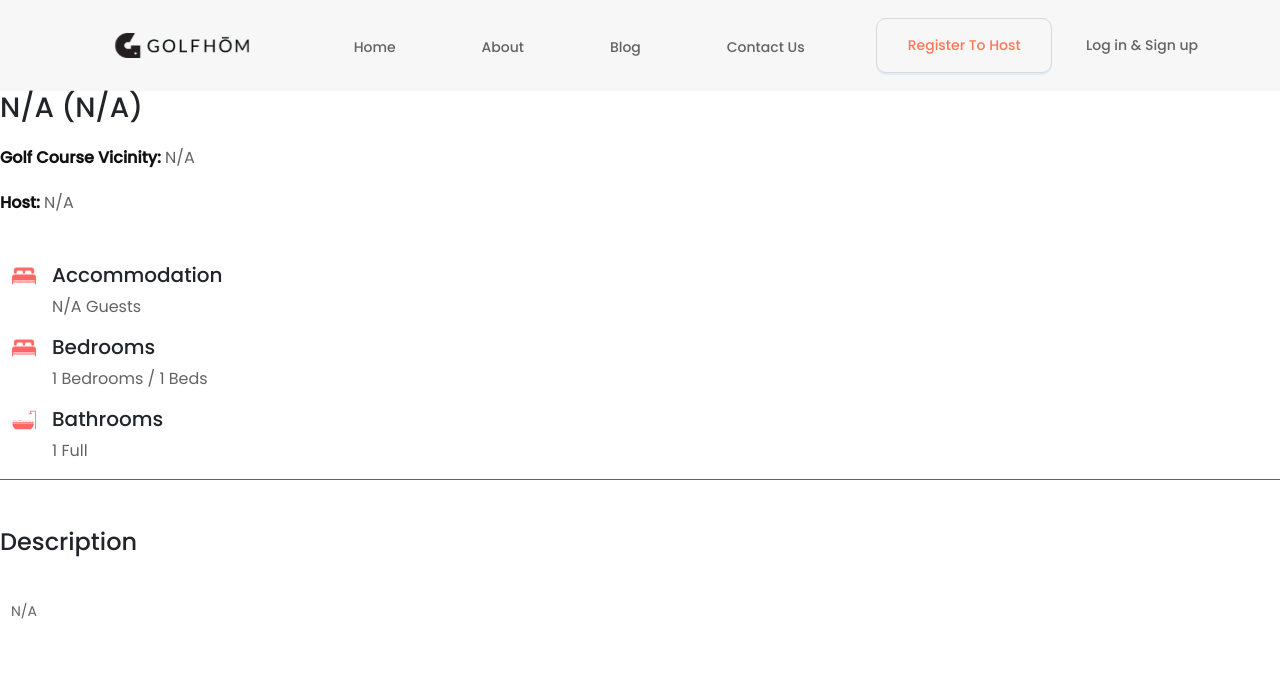
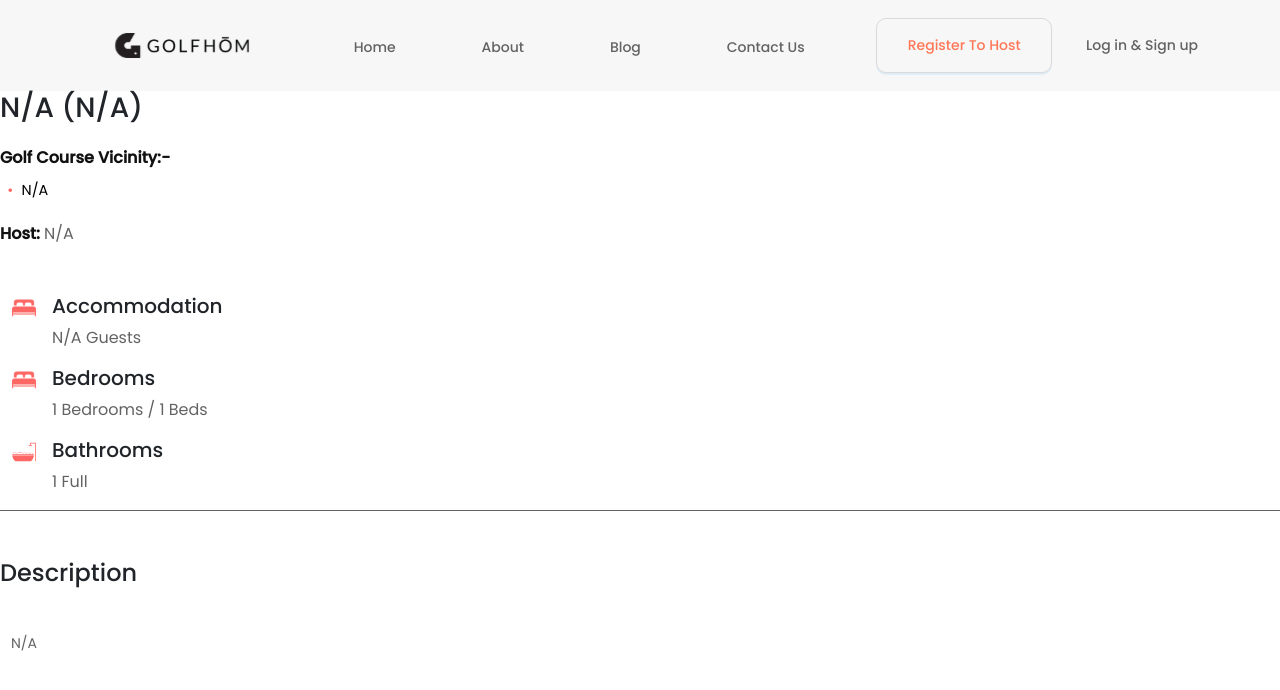
Before and after one commit to Suryavanshi-Ventures/Golfhom-Frontend, a Next.js app: page /search/tab_content_overview in a window 1280 px wide. Shown: the top 690 px of the page. Built offline with nearby package versions, Linux system fonts and the light colour scheme.

Commit message:
worked in golf modal in tab_content-overview

```diff
--- a/src/pages/search/[view_property_name]/success.js
+++ b/src/pages/search/[view_property_name]/success.js
@@ -6,7 +6,6 @@ import Checkout2Css from "../../../styles/Checkout2.module.css";
 import Head from "next/head";
 import { useRouter } from "next/router";
 import moment from "moment";
-import { ArrowRightOutlined } from "@ant-design/icons";
 
 const Success = () => {
   const UrlParams = useRouter();
--- a/src/pages/search/tab_content_overview.js
+++ b/src/pages/search/tab_content_overview.js
@@ -2,7 +2,7 @@ import ViewPropertyCss from "../../styles/ViewProperty.module.css";
 import { Col, Row } from "react-bootstrap";
 import ViewPropBedIcon from "../../../public/images/vector/bed.svg";
 import ViewPropBathroomIcon from "../../../public/images/vector/bathroom_icon.svg";
-import { Input } from "antd";
+import { Button, Input, Modal } from "antd";
 const { TextArea } = Input;
 import Image from "next/image";
 import axios from "axios";
@@ -32,28 +32,77 @@ const TabContentOverview = (PropData) => {
     };
   }, [PropData?.data?.latitude, PropData?.data?.longitude]);
 
+  // DATA MODAL
+
+  const [modalOpen, setModalOpen] = useState(false);
+  const [golfCourseDataModal, setGolfCourseDataModal] = useState(null);
+
+  const showModal = (data) => {
+    setGolfCourseDataModal(data);
+    console.log("props", data);
+    setModalOpen(true);
+  };
+  const handleOk = () => {
+    setModalOpen(false);
+  };
+  const handleCancel = () => {
+    setModalOpen(false);
+  };
+
+
   return (
     <>
       <main className={ViewPropertyCss.tabOverviewSection}>
         <h3 className={ViewPropertyCss.tabOverviewPropHeading}>
           {PropData.data?.name ? PropData.data?.name : "N/A"}{" "}
-          {`(${
-            PropData?.data?.externalPropertyType
-              ? PropData?.data?.externalPropertyType
-              : "N/A"
-          })`}
+          {`(${PropData?.data?.externalPropertyType
+            ? PropData?.data?.externalPropertyType
+            : "N/A"
+            })`}
         </h3>
         <div className={ViewPropertyCss.host_name_div}>
           <span className={ViewPropertyCss.owner_name}>
-            Golf Course Vicinity:{" "}
+            Golf Course Vicinity:-{" "}
           </span>{" "}
           <span className={ViewPropertyCss.owner_name_text}>
             <span className={ViewPropertyCss.more_golfcourse_name_text}>
-              {GolfCourseData.map((data, index) =>
-                data.club_name ? data.club_name : "N/A"
-              )
-                .splice(0, 5)
-                .join(",  ")}
+              <ul className={ViewPropertyCss.list_bullet}>
+                {GolfCourseData.slice(0, 5).map((data, index) => (
+                  <li onClick={() => showModal(data)} key={index}>
+                    {data.club_name ? data.club_name : "N/A"}</li>
+                ))}
+              </ul>
+              <Modal
+                title=" "
+                open={modalOpen}
+                onOk={handleOk}
+                onCancel={handleCancel}
+                footer={[
+                  <Button key="submit" className={ViewPropertyCss.modal_ok_button} onClick={handleOk}>
+                    OK
+                  </Button>,
+                ]}
+              >
+                {golfCourseDataModal ? (
+                  <Row className={ViewPropertyCss.modal_data_parent_div}>
+                    <Col md={6}>
+                      <p className={ViewPropertyCss.club_detail}>Club Name: {golfCourseDataModal.club_name}</p>
+                      <p className={ViewPropertyCss.club_detail_member}>Address: {golfCourseDataModal.address}</p>
+                      <p className={ViewPropertyCss.club_detail_member}>City: {golfCourseDataModal.city}</p>
+                      <p className={ViewPropertyCss.club_detail_member}>State: {golfCourseDataModal.state}</p>
+                      <p className={ViewPropertyCss.club_detail_member}>Country: {golfCourseDataModal.country}</p>
+                    </Col>
+
+                    <Col md={6}>
+                      <p className={ViewPropertyCss.club_detail_member}>Club Membership: {golfCourseDataModal.club_membership}</p>
+                      <p className={ViewPropertyCss.club_detail_member}>Email: {golfCourseDataModal.email_address}</p>
+                      <p className={ViewPropertyCss.club_detail_member}>Phone: {golfCourseDataModal.phone}</p>
+                      <p className={ViewPropertyCss.club_detail_member}>Number of Hole: {golfCourseDataModal.number_of_holes}</p>
+                      <p className={ViewPropertyCss.club_detail_member}>Website: {golfCourseDataModal.website}</p>
+                    </Col>
+                  </Row>
+                ) : null}
+              </Modal>
             </span>
           </span>
         </div>
--- a/src/styles/Checkout2.module.css
+++ b/src/styles/Checkout2.module.css
@@ -1,6 +1,4 @@
 .grand {
-  display: flex;
-  justify-content: center;
   padding: 50px 0px;
 }
 
@@ -9,7 +7,7 @@
   width: 70%;
 }
 
-.gifParent {
+.gifParent, .grand {
   display: flex;
   justify-content: center;
 }
--- a/src/styles/Home.module.css
+++ b/src/styles/Home.module.css
@@ -11,7 +11,6 @@
   left: 0;
   width: 100%;
   height: 100%;
-  /* background-color: rgba(0, 0, 0, 0.5); */
 }
 
 .videoPlay {
@@ -30,7 +29,6 @@
 
 .inner_icon_container {
   position: relative;
-  /* bottom: 6px; */
 }
 
 .search_bar_main_container {
@@ -47,14 +45,12 @@
   background-color: var(--white-background);
   border-radius: 15px;
   width: 100%;
-  /* max-width: 1220px; */
 }
 
 .searchBar {
   padding: 1rem;
   padding-right: 0px;
   border-radius: 15px;
-  /* width: 100%; */
   background: var(--white-font-color);
   min-height: 130px;
 }
@@ -63,7 +59,6 @@
 .search_cols_45 {
   display: flex;
   align-items: center;
-  /* min-height: 80px; */
   border-right: 2px dashed var(--dash-border-color);
 }
 
@@ -831,7 +826,6 @@
     max-width: 360px;
   }
   .search_bar_main_container {
-    /* padding-top: 8rem; */
     padding-left: 3rem;
     top: 155px;
     padding-right: 3rem;
--- a/src/styles/ViewProperty.module.css
+++ b/src/styles/ViewProperty.module.css
@@ -891,6 +891,49 @@
   color: var(--light-font-color);
 }
 
+.list_bullet {
+  list-style-type: none;
+  padding-left: 1.5em;
+  margin-top: 10px;
+  color: var(--black-btn-color);
+  font-weight: 400;
+  font-size: 0.9rem;
+  cursor: pointer;
+}
+
+.list_bullet li::before {
+  content: "\2022";
+  color: var(--btn-background-secondary);
+  display: inline-block;
+  width: 1em;
+  margin-left: -1em;
+}
+
+.modal_data_parent_div {
+  padding: 20px 30px;
+  font-size: 0.9rem;
+  font-weight: 500;
+}
+.club_detail_member {
+  font-weight: 400 !important;
+}
+
+.club_detail, .club_detail_member {
+  margin-bottom: 0.6rem;
+}
+
+.modal_ok_button {
+  background-color: var(--btn-background-secondary);
+  border: none;
+  color: var(--white-font-color);
+  font-weight: 400;
+}
+
+.modal_ok_button:hover {
+  color: var(--white-font-color) !important;
+  background-color: var(--black-btn-color);
+}
+
 .golfcourse_name_text {
   font-weight: 500;
   font-family: var(--font-poppins);
```
Also changed, not shown: src/pages/home/home.js (+2 -9 lines).
